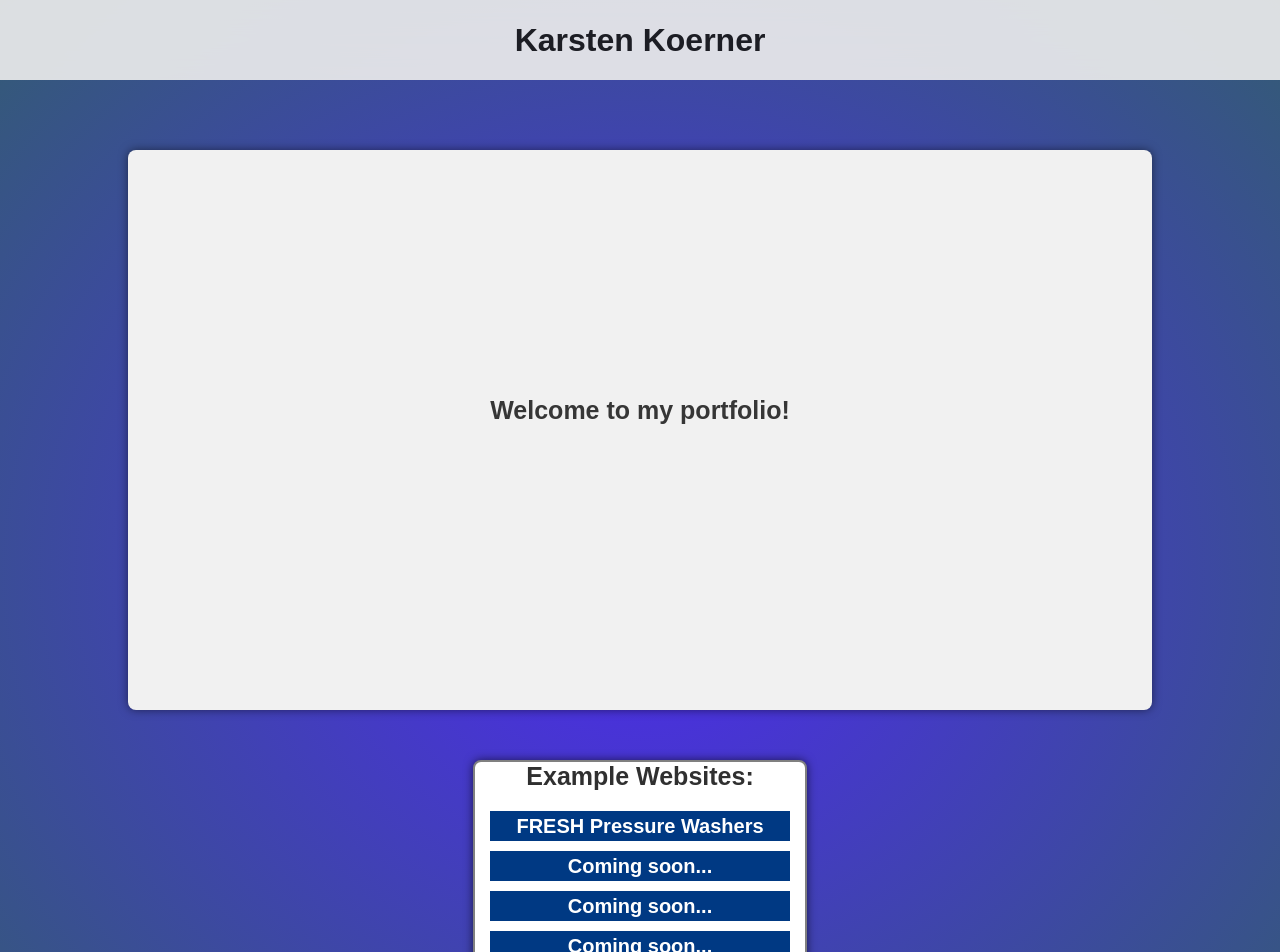
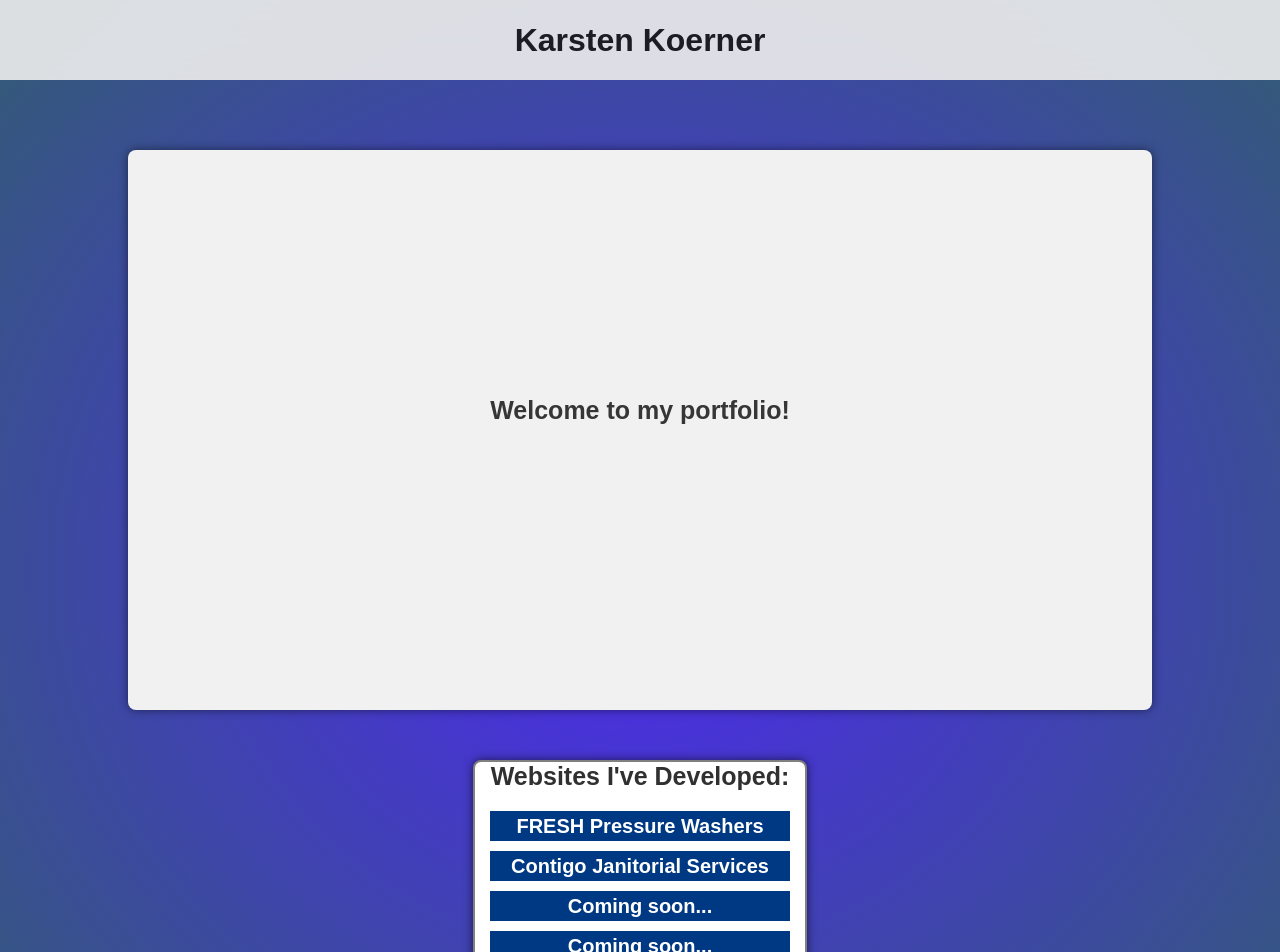
Before and after one commit to TrevoltIV/portfolio, a Next.js app: page / in a window 1280 px wide. Shown: the top 952 px of the page. Built offline with nearby package versions, Linux system fonts and the light colour scheme.

Commit message:
new website

```diff
--- a/src/components/List.js
+++ b/src/components/List.js
@@ -8,13 +8,13 @@ export default function List(props) {
     return (
         <div className={styles.container}>
             <h3 className={styles.title}>
-                Example Websites:
+                Websites I've Developed:
             </h3>
             <Link className={styles.link} href="https://pressure-washers.vercel.app">
                 FRESH Pressure Washers
             </Link>
-            <Link className={styles.link} href="/">
-                Coming soon...
+            <Link className={styles.link} href="https://contigo-seven.vercel.app">
+                Contigo Janitorial Services
             </Link>
             <Link className={styles.link} href="/">
                 Coming soon...
```
